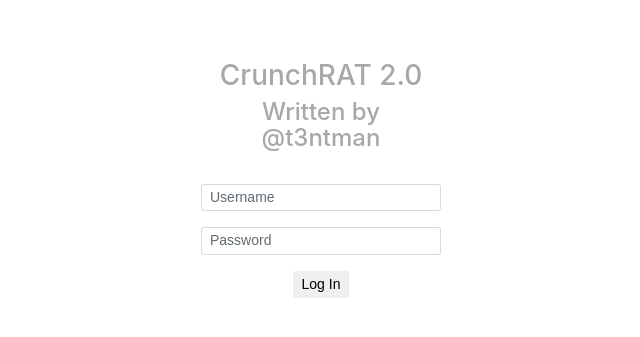
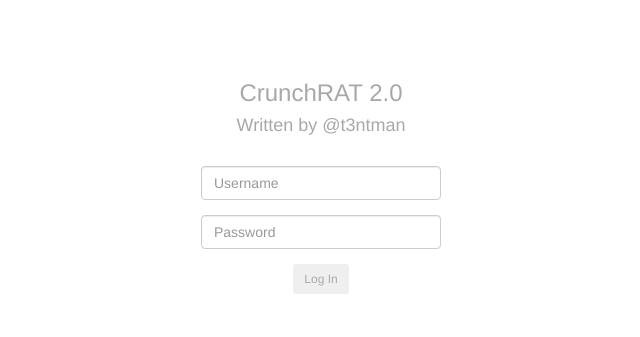
Before and after one commit to brownbelt/CrunchRAT2, a Flask app: page /login in a window 1280 px wide. Shown: the top 337 px of the page, without its empty margins (319-959 px from the left). Run offline with Flask 2, Linux system fonts and the light colour scheme; some libraries are stand-ins or nearby versions.

Commit message:
Changed CDN links to base page

```diff
--- a/app/templates/base.html
+++ b/app/templates/base.html
@@ -4,17 +4,17 @@
     <meta charset="utf-8">
     <title>CrunchRAT</title>
     <link rel="shortcut icon" href="static/favicon.ico" type="image/x-icon">
-    <!-- Bootstrap 4 CSS -->
-    <link href="https://maxcdn.bootstrapcdn.com/bootstrap/4.0.0-alpha.6/css/bootstrap.min.css" rel="stylesheet">
+    <!-- Bootstrap 3.3.7 CSS -->
+    <link rel="stylesheet" href="https://maxcdn.bootstrapcdn.com/bootstrap/3.3.7/css/bootstrap.min.css" integrity="sha384-BVYiiSIFeK1dGmJRAkycuHAHRg32OmUcww7on3RYdg4Va+PmSTsz/K68vbdEjh4u" crossorigin="anonymous">
+
     <!-- Custom CSS -->
     <link href="{{ url_for('static', filename='css/custom.css') }}" rel="stylesheet">
 </head>
 <body>
     {% block container %}{% endblock %}
 
-    <!-- Bootstrap 4 JavaScript -->
+    <!-- Bootstrap 3.3.7 JavaScript and jQuery -->
     <script src="https://code.jquery.com/jquery-3.1.1.slim.min.js"></script>
-    <script src="https://cdnjs.cloudflare.com/ajax/libs/tether/1.4.0/js/tether.min.js"></script>
-    <script src="https://maxcdn.bootstrapcdn.com/bootstrap/4.0.0-alpha.6/js/bootstrap.min.js"></script>
+    <script src="https://maxcdn.bootstrapcdn.com/bootstrap/3.3.7/js/bootstrap.min.js" integrity="sha384-Tc5IQib027qvyjSMfHjOMaLkfuWVxZxUPnCJA7l2mCWNIpG9mGCD8wGNIcPD7Txa" crossorigin="anonymous"></script>
 </body>
 </html>
```
